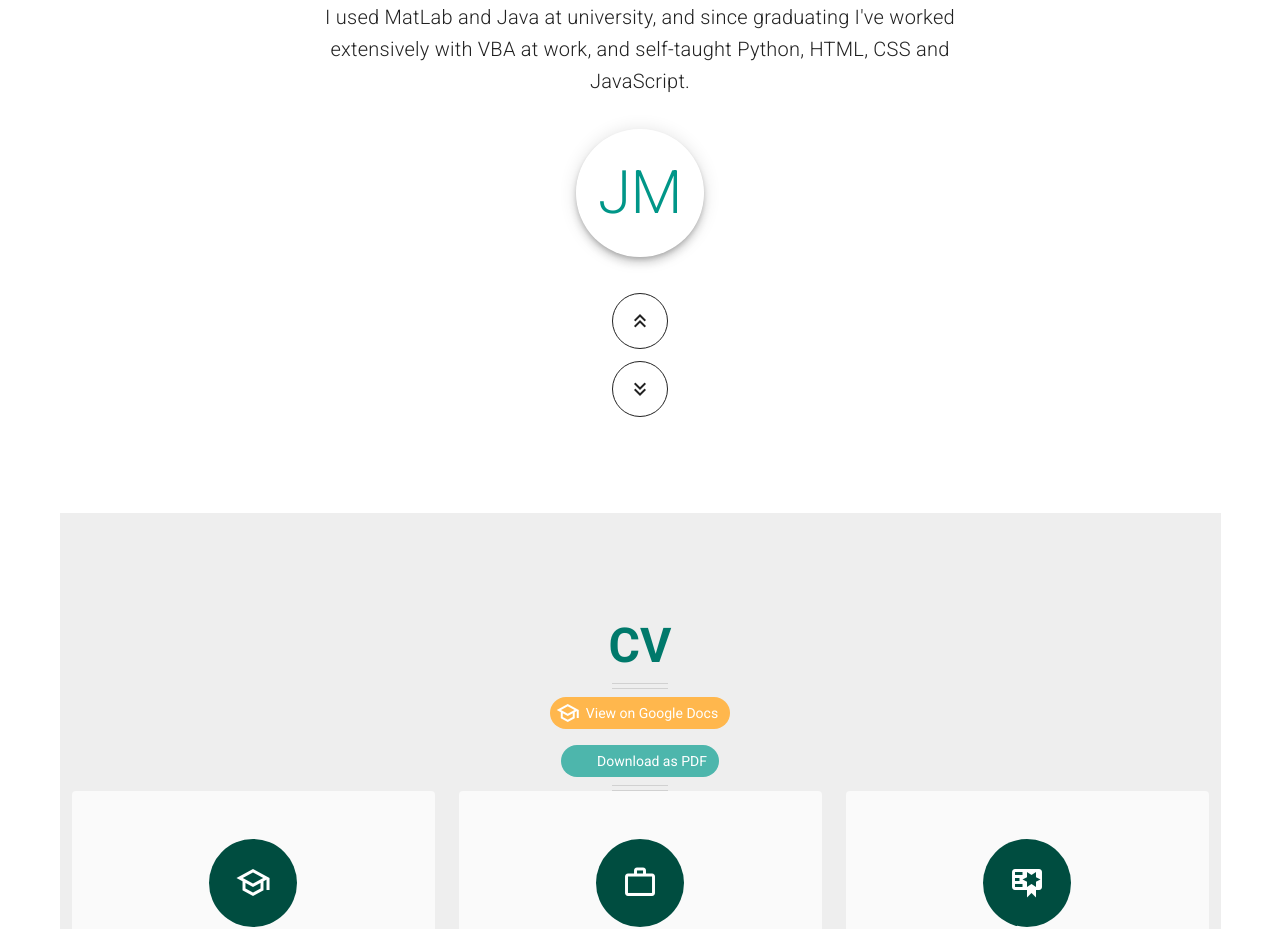
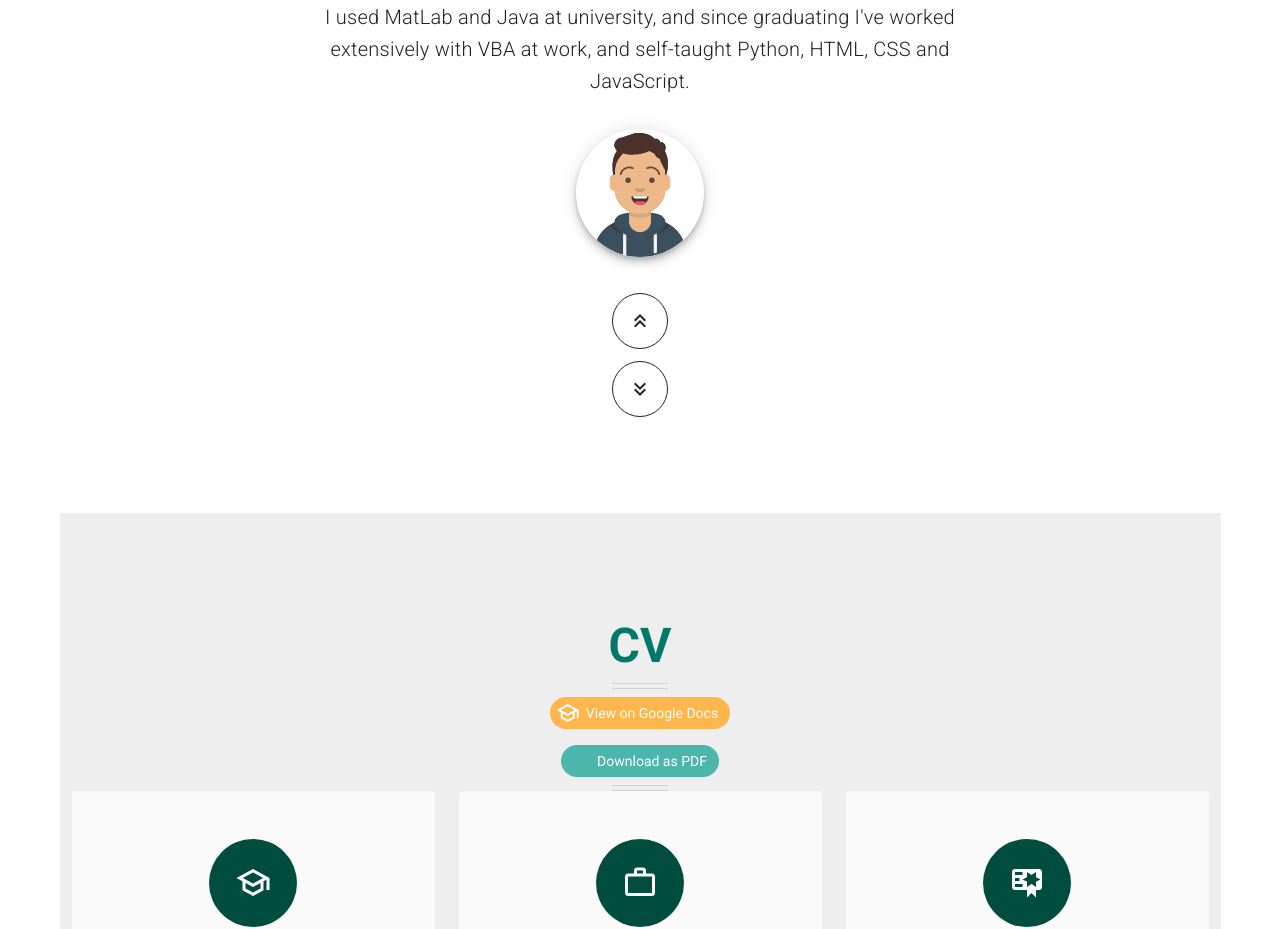
Before and after one commit to JMaylor/portfolio-vuetify, a Vue app: page /#/ in a window 1280 px wide. Shown: the part 1180-2109 px from the top of the page. Built offline with nearby package versions, Linux system fonts and the light colour scheme.

Commit message:
added avatar

```diff
--- a/src/components/Intro.vue
+++ b/src/components/Intro.vue
@@ -19,7 +19,8 @@
 			</v-responsive>
 
 			<v-avatar class="elevation-6 mb-12" size="128">
-				<span class="teal--text display-3">JM</span>
+				<!-- <span class="teal--text display-3">JM</span> -->
+        <img :src="require('@/assets/logo.svg')" alt="Maylor Avatar">
 			</v-avatar>
 
 			<div></div>
```
Also changed, not shown: src/assets/logo.svg (added).
